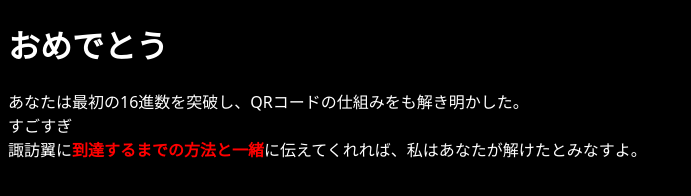
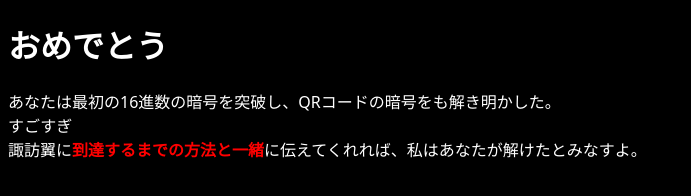
Before and after one commit to mystery-man12/answer, a plain HTML site: page index.html in a window 1280 px wide. Shown: the whole page, without its empty margins (0-691 px from the left). Drawn offline with Linux system fonts and the light colour scheme.

Commit message:
Update index.html

```diff
--- a/index.html
+++ b/index.html
@@ -14,7 +14,7 @@
 </head>
 <body>
     <h1>おめでとう</h1>
-    <p>あなたは最初の16進数を突破し、QRコードの仕組みをも解き明かした。
+    <p>あなたは最初の16進数の暗号を突破し、QRコードの暗号をも解き明かした。
     <br>すごすぎ
     <br>諏訪翼に<strong>到達するまでの方法と一緒</strong>に伝えてくれれば、私はあなたが解けたとみなすよ。
     </p>
```
